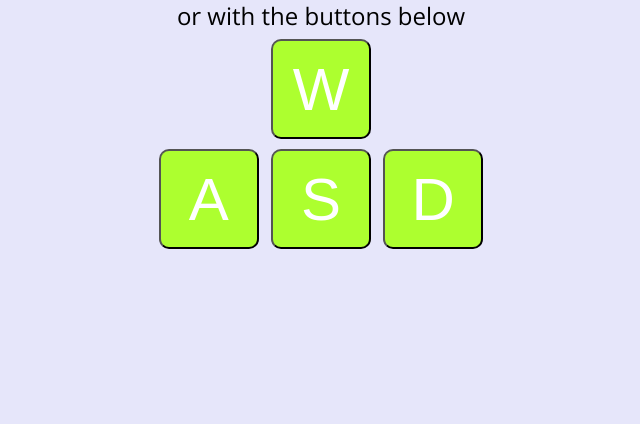
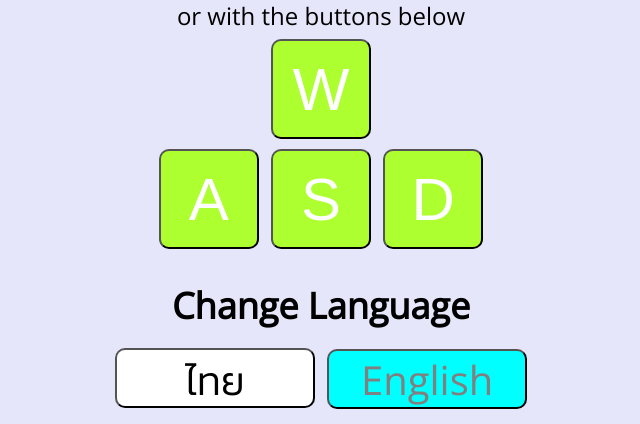
Before and after one commit to PongDev/Embed-Sys-Lab-Final-Project-Web-Buggy, a Python web app: template Server/templates/index.html in a window 1280 px wide. Shown: the part 521-945 px from the top of the page, without its empty margins (319-959 px from the left). Before the commit the page ends 770 px from the top, so only its background shows below. Run offline with Jinja, Linux system fonts and the light colour scheme; the template is opened without the code that fills it, so the values that code supplies are empty.

Commit message:
add change language buttons

```diff
--- a/Server/ThreadLog.txt
+++ b/Server/ThreadLog.txt
@@ -1,6 +1 @@
 [Socket] Thread Open
-[Socket] Thread Open
-[Socket] Thread Open
-[Socket] Thread Open
-[Socket] Thread Open
-[Socket] Thread Open
--- /dev/null
+++ b/Server/WebLog.txt
@@ -0,0 +1 @@
+Start Web Log
--- a/Server/server.py
+++ b/Server/server.py
@@ -104,4 +104,4 @@ with open("WebLog.txt", "w") as fp:
     fp.write(f"Start Web Log\n")
 Thread(target=socketServer, args=(dataQueue, clientDataQueue,)).start()
 httpServer.run(
-    host=os.getenv('HOST'), port=int(os.getenv('HTTP_PORT')))
+    host=os.getenv('HOST'), port=int(os.getenv('HTTP_PORT')),debug=True)
--- a/Server/static/style.css
+++ b/Server/static/style.css
@@ -1,4 +1,5 @@
-@import url("https://fonts.googleapis.com/css2?family=Kanit:wght@300&family=Open+Sans&display=swap");
+@import url('https://fonts.googleapis.com/css2?family=Kanit:wght@300&family=Open+Sans&display=swap');
+
 
 body {
   font-family: "Open Sans", "Kanit", sans-serif;
@@ -74,6 +75,35 @@ td {
   width: 70px;
   height: 70px;
 }
+
+.langbuttonon{
+  font-family: "Open Sans", "Kanit", sans-serif;
+  background-color: cyan;
+  color: grey;
+  width: 200px;
+  height: 60px;
+  border-radius: 10px;
+  font-size: 40px;
+  margin: 3px;
+  margin-bottom: 7px;
+}
+
+.langbuttonoff{
+  font-family: "Open Sans", "Kanit", sans-serif;
+  background-color: white;
+  color: black;
+  width: 200px;
+  height: 60px;
+  border-radius: 10px;
+  font-size: 40px;
+  margin: 3px;
+  margin-bottom: 7px;
+}
+.langbuttonoff:hover{
+  background-color: lightgray;
+}
+
+
 /*
 .controlbutton:visited{
   background-color: greenyellow;
--- a/Server/templates/index.html
+++ b/Server/templates/index.html
@@ -33,6 +33,10 @@
     <button type="button" id = "downbutton" class="controlbutton">S</button>
     <button type="button" id = "rightbutton" class="controlbutton">D</button>
 
+    <h2>Change Language</h2>
+    <button type="button" id="thaibutton" class="langbuttonoff" onclick="toThai()">ไทย</button>
+    <button type="button" id = "engbutton" class="langbuttonon" onclick="toEnglish()">English</button>
+
     <script src="{{ url_for('static', filename='app.js') }}"></script>
   </body>
 </html>
```
